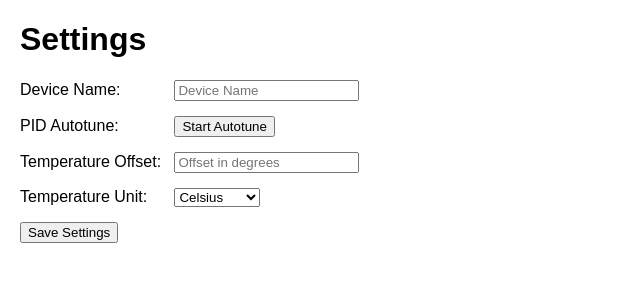
After one commit to Killerphish/MasterPI, a Flask app: template templates/settings.html in a window 1280 px wide. The commit adds this page. Shown: the top 300 px of the page, without its empty margins (0-640 px from the left). Run offline with Flask 3, Linux system fonts and the light colour scheme; the template is opened without the code that fills it, so the values that code supplies are empty.

Commit message:
added autotune functionality

```diff
--- a/app.py
+++ b/app.py
@@ -1,9 +1,35 @@
-from flask import Flask
-from temperature_sensor import TemperatureSensor
-from fan_control import FanController
-from web_server import create_app
+from flask import Flask, render_template, request, jsonify
+import sqlite3
+import threading
+from simple_pid import PID
+import random  # For simulating temperature changes during autotuning
 
-app = create_app()
+app = Flask(__name__)
 
-if __name__ == "__main__":
-    app.run(host='0.0.0.0', port=5000)
+# Simulated process function (replace with actual control logic)
+def simulate_process(input_value):
+    return 20 + (input_value / 10) + random.uniform(-1, 1)
+
+# PID Autotune function
+def pid_autotune(setpoint):
+    pid = PID(1, 0.1, 0.05, setpoint=setpoint)
+    pid.sample_time = 1
+    pid.output_limits = (0, 100)
+
+    for i in range(100):
+        current_temp = simulate_process(pid(setpoint))
+        print(f"Cycle {i}, Current Temp: {current_temp:.2f} °C")
+        time.sleep(1)
+
+    kp, ki, kd = pid.tunings
+    with open("pid_params.txt", "w") as f:
+        f.write(f"{kp},{ki},{kd}")
+
+@app.route('/pid_autotune', methods=['POST'])
+def start_pid_autotune():
+    setpoint = 200  # Example setpoint, you might want to get this from a form
+    threading.Thread(target=pid_autotune, args=(setpoint,)).start()
+    return jsonify(success=True)
+
+if __name__ == '__main__':
+    app.run(debug=True)
--- a/static/css/style.css
+++ b/static/css/style.css
@@ -3,7 +3,11 @@ body {
     margin: 20px;
 }
 
-#tempChart {
-    width: 100%;
-    height: 400px;
+form div {
+    margin-bottom: 15px;
 }
+
+label {
+    display: inline-block;
+    width: 150px;
+}
--- /dev/null
+++ b/static/js/settings.js
@@ -0,0 +1,36 @@
+document.addEventListener("DOMContentLoaded", function() {
+    const form = document.getElementById('settingsForm');
+
+    form.addEventListener('submit', function(event) {
+        event.preventDefault();
+        const formData = new FormData(form);
+
+        fetch('/save_settings', {
+            method: 'POST',
+            body: formData
+        })
+        .then(response => response.json())
+        .then(data => {
+            if (data.success) {
+                alert('Settings saved successfully!');
+            } else {
+                alert('Failed to save settings.');
+            }
+        });
+    });
+
+    document.getElementById('pid_autotune').addEventListener('click', function(event) {
+        event.preventDefault();
+        fetch('/pid_autotune', {
+            method: 'POST'
+        })
+        .then(response => response.json())
+        .then(data => {
+            if (data.success) {
+                alert('PID Autotune started!');
+            } else {
+                alert('Failed to start PID Autotune.');
+            }
+        });
+    });
+});
--- /dev/null
+++ b/templates/settings.html
@@ -0,0 +1,36 @@
+<!DOCTYPE html>
+<html lang="en">
+<head>
+    <meta charset="UTF-8">
+    <title>Settings</title>
+    <link rel="stylesheet" href="{{ url_for('static', filename='css/style.css') }}">
+</head>
+<body>
+    <h1>Settings</h1>
+    <form id="settingsForm">
+        <div>
+            <label for="device_name">Device Name:</label>
+            <input type="text" id="device_name" name="device_name" placeholder="Device Name">
+        </div>
+        <div>
+            <label for="pid_autotune">PID Autotune:</label>
+            <button id="pid_autotune">Start Autotune</button>
+        </div>
+        <div>
+            <label for="temp_offset">Temperature Offset:</label>
+            <input type="number" id="temp_offset" name="temp_offset" placeholder="Offset in degrees">
+        </div>
+        <div>
+            <label for="temp_unit">Temperature Unit:</label>
+            <select id="temp_unit" name="temp_unit">
+                <option value="C">Celsius</option>
+                <option value="F">Fahrenheit</option>
+            </select>
+        </div>
+        <div>
+            <button type="submit">Save Settings</button>
+        </div>
+    </form>
+    <script src="{{ url_for('static', filename='js/settings.js') }}"></script>
+</body>
+</html>
```
Also changed, not shown: web_server.py (+20 -0 lines).
